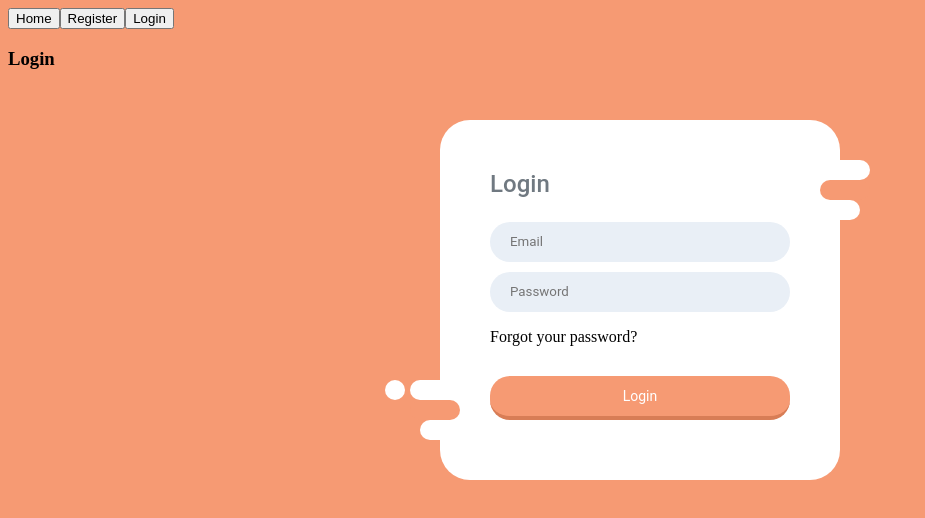
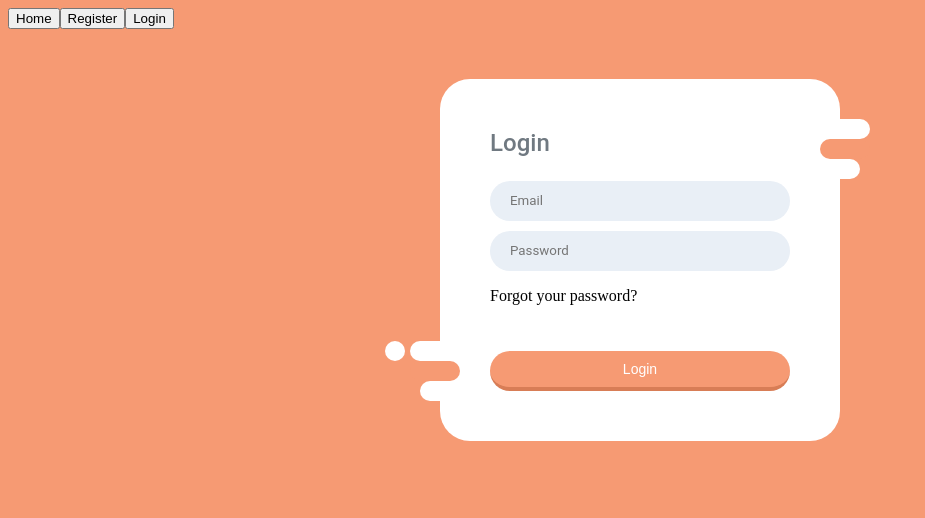
Before and after one commit to Muss999/BLUB-Hub, a React (Create React App) app: page /login in a window 1280 px wide. Shown: the top 518 px of the page, without its empty margins (0-925 px from the left). Built offline with nearby package versions, Linux system fonts and the light colour scheme.

Commit message:
added litle details

```diff
--- a/src/components/account/Login.jsx
+++ b/src/components/account/Login.jsx
@@ -20,7 +20,6 @@ const Login = () => {
 
     return (
         <div>
-            <h3>Login</h3>
             {status === "error" ? (
                 <div>
                     <h3>you catch some ERROR</h3>
@@ -30,36 +29,11 @@ const Login = () => {
                 </div>
             ) : (
                 <div>
-                    {/* <input
-                        type="email"
-                        placeholder="Email"
-                        minLength="1"
-                        onChange={(e) =>
-                            setUserObj({ ...userObj, email: e.target.value })
-                        }
-                    />
-
-                    <input
-                        type="password"
-                        minLength="6"
-                        placeholder="Password"
-                        onChange={(e) =>
-                            setUserObj({ ...userObj, password: e.target.value })
-                        }
-                    />
-
-                    <button
-                        onClick={() =>
-                            dispatch(loginUser({ userObj, navigate }))
-                        }>
-                        Login
-                    </button> */}
-
-                    <form class="decor">
-                        <div class="form-left-decoration"></div>
-                        <div class="form-right-decoration"></div>
-                        <div class="circle"></div>
-                        <div class="form-inner">
+                    <div className="decor">
+                        <div className="form-left-decoration"></div>
+                        <div className="form-right-decoration"></div>
+                        <div className="circle"></div>
+                        <div className="form-inner">
                             <h3>Login</h3>
                             <input
                                 type="email"
@@ -73,7 +47,7 @@ const Login = () => {
                                 }
                             />
                             <input
-                                type="password"
+                                type="text"
                                 minLength="6"
                                 placeholder="Password"
                                 onChange={(e) =>
@@ -86,18 +60,21 @@ const Login = () => {
                             <p
                                 onClick={() =>
                                     navigate("/change-pass-get-code")
-                                }>
+                                }
+                            >
                                 Forgot your password?
                             </p>
-                            <input
-                                type="submit"
-                                value="Login"
-                                onClick={() =>
-                                    dispatch(loginUser({ userObj, navigate }))
-                                }
-                            />
+                            <button
+                                className="login-btn"
+                                onClick={() => {
+                                    dispatch(loginUser({ userObj, navigate }));
+                                    navigate("/");
+                                }}
+                            >
+                                Login
+                            </button>
                         </div>
-                    </form>
+                    </div>
                 </div>
             )}
         </div>
--- a/src/components/account/Register.jsx
+++ b/src/components/account/Register.jsx
@@ -31,7 +31,7 @@ const Register = () => {
                 </div>
             ) : (
                 <div>
-                    <form className="decor">
+                    <div className="decor">
                         <div className="form-left-decoration"></div>
                         <div className="form-right-decoration"></div>
                         <div className="circle"></div>
@@ -65,7 +65,7 @@ const Register = () => {
                             />
 
                             <input
-                                type="password"
+                                type="text"
                                 placeholder="Password"
                                 maxLength="128"
                                 minLength="6"
@@ -78,7 +78,7 @@ const Register = () => {
                             />
 
                             <input
-                                type="password"
+                                type="text"
                                 placeholder="password Confirm"
                                 maxLength="128"
                                 minLength="6"
@@ -103,11 +103,11 @@ const Register = () => {
                                     dispatch(
                                         registerUser({ userObj, navigate })
                                     );
-                                    navigate("/login");
+                                    navigate("/activate-acc");
                                 }}
                             />
                         </div>
-                    </form>
+                    </div>
                 </div>
             )}
         </div>
--- a/src/components/account/login.css
+++ b/src/components/account/login.css
@@ -95,3 +95,17 @@ body {
     font-size: 24px;
     color: #707981;
 }
+.login-btn {
+    width: 100%;
+    border-radius: 20px;
+    height: 40px;
+    margin-top: 30px;
+    background: #f69a73;
+    border: transparent;
+    border-bottom: 4px solid #d87d56;
+    color: white;
+    font-size: 14px;
+}
+.login-btn:hover {
+    cursor: pointer;
+}
--- a/src/components/videos/videoList/VideosList.jsx
+++ b/src/components/videos/videoList/VideosList.jsx
@@ -15,15 +15,14 @@ const VideosList = () => {
         dispatch(getVideos());
     }, []);
 
-    console.log(videos);
     return (
         <div className="videoList_block">
             {loading ? (
                 <h2>loading...</h2>
             ) : (
                 <>
-                    {videos.map((item) => (
-                        <VideoItem item={item} />
+                    {videos.map((item, index) => (
+                        <VideoItem key={index} item={item} />
                     ))}
                 </>
             )}
```
